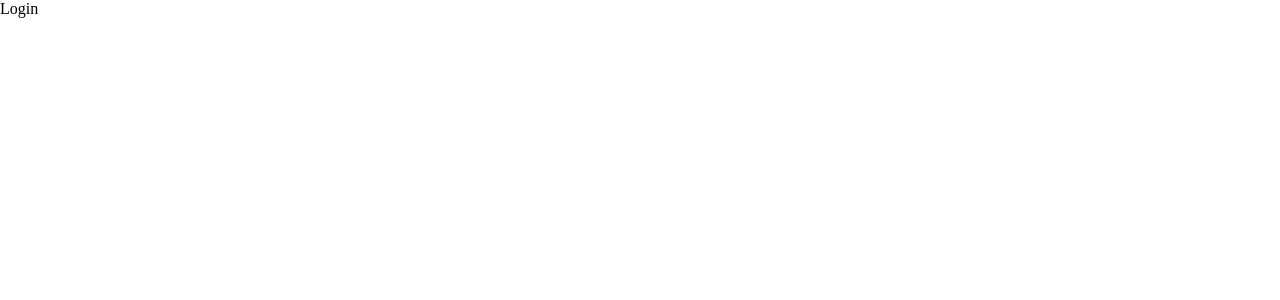
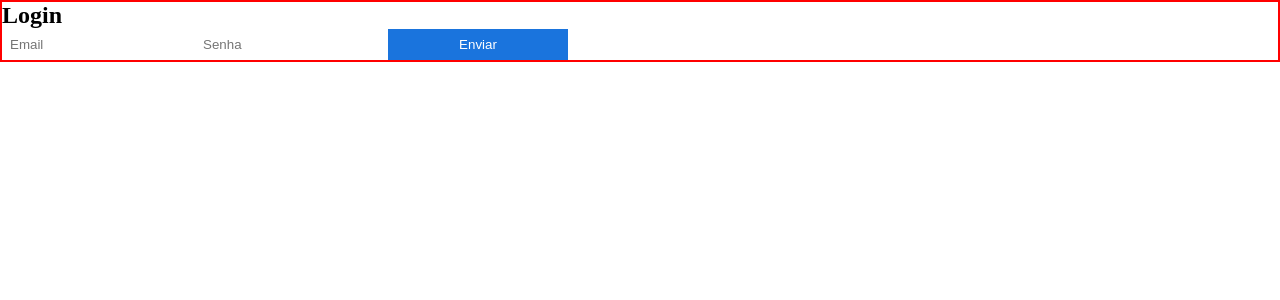
Before and after one commit to LuciraSilva/kenziehub, a React (Create React App) app: page /login in a window 1280 px wide. Shown: the top 300 px of the page. Built offline with nearby package versions, Linux system fonts and the light colour scheme.

Commit message:
feature: login page done

```diff
--- a/src/components/Form/index.jsx
+++ b/src/components/Form/index.jsx
@@ -52,17 +52,17 @@ const Form = ({ setUser }) => {
       contact,
       course_module,
     };
-    console.log(user)
     setUser(user);
     reset();
   };
-  console.log(errors);
   return (
     <Container>
       <h2>Cadastro</h2>
       <form onSubmit={handleSubmit(handleOnSubmit)}>
+
         <label htmlFor="">Nome</label>
         <input id="name" type="text" placeholder="Nome" {...register("name")} />
+        {errors.name?.message && <span>{errors.name.message}</span>}
 
         <label htmlFor="email">Email</label>
         <input
@@ -80,7 +80,9 @@ const Form = ({ setUser }) => {
           placeholder="Confirmação de email"
           {...register("emailConfirm")}
         />
-        {errors.email?.message && <span>{errors.email.message}</span>}
+        {errors.emailConfirm?.message && (
+          <span>{errors.emailConfirm.message}</span>
+        )}
 
         <label htmlFor="contact">Contato</label>
         <input
--- a/src/pages/Login/index.jsx
+++ b/src/pages/Login/index.jsx
@@ -1,7 +1,67 @@
-const Login = () => {
+import * as yup from "yup";
+import { useForm } from "react-hook-form";
+import { yupResolver } from "@hookform/resolvers/yup";
+import Button from "../../components/Button";
+import api from "../../services";
+import { Container } from "./styles";
+import { useHistory } from "react-router";
+import { toast } from "react-toastify";
+const Login = ({ isAuthorized, setIsAuthorized }) => {
+  const history = useHistory();
+  const schema = yup.object().shape({
+    email: yup.string().email("Email inválido").required("Campo obrigatório"),
+    password: yup
+      .string()
+      .min(6, "Senha mínima de 6 dígitos")
+      .required("Campo obrigatório"),
+  });
+  const {
+    register,
+    handleSubmit,
+    formState: { errors },
+    reset,
+  } = useForm({
+    resolver: yupResolver(schema),
+  });
 
-    return(
-        <div>Login</div>
-    );
-}
+  const handleOnSubmit = (data) => {
+    api
+      .post("/sessions", data)
+      .then((response) => {
+        const { token } = response.data;
+        localStorage.clear();
+        localStorage.setItem("@kenziehub:token", JSON.stringify(token));
+        reset();
+        setIsAuthorized(true);
+        return history.push("/profiledata");
+      })
+      .catch((err) => toast.error("Email ou senha inválidos"));
+  };
+  return (
+    <Container>
+      <h2>Login</h2>
+      <form onSubmit={handleSubmit(handleOnSubmit)}>
+        <label htmlFor="email">Email</label>
+        <input
+          id="email"
+          type="email"
+          placeholder="Email"
+          {...register("email")}
+        />
+        {errors.email?.message && <span>{errors.email.message}</span>}
+
+        <label htmlFor="password">Senha</label>
+        <input
+          id="password"
+          type="password"
+          placeholder="Senha"
+          {...register("password")}
+        />
+        {errors.password?.message && <span>{errors.password.message}</span>}
+
+        <Button type="submit">Enviar</Button>
+      </form>
+    </Container>
+  );
+};
 export default Login;
--- /dev/null
+++ b/src/pages/Login/styles.js
@@ -0,0 +1,5 @@
+import styled from "styled-components";
+
+export const Container = styled.div`
+  border: 2px solid red;
+`;
--- a/src/routes/index.jsx
+++ b/src/routes/index.jsx
@@ -4,8 +4,10 @@ import Register from "../pages/Register";
 import Login from "../pages/Login";
 import ProfileData from "../pages/ProfileData";
 import AddTech from "../pages/AddTech";
+import { useState } from "react";
 
 const Routes = () => {
+  const [isAuthorized, setIsAuthorized] = useState(false);
   return (
     <Switch>
       <Route exact path="/">
@@ -18,10 +20,16 @@ const Routes = () => {
         <Login />
       </Route>
       <Route path="/profileData">
-        <ProfileData />
+        <ProfileData
+          isAuthorized={isAuthorized}
+          setIsAuthorized={setIsAuthorized}
+        />
       </Route>
       <Route path="/addtech">
-        <AddTech />
+        <AddTech
+          isAuthorized={isAuthorized}
+          setIsAuthorized={setIsAuthorized}
+        />
       </Route>
     </Switch>
   );
```
